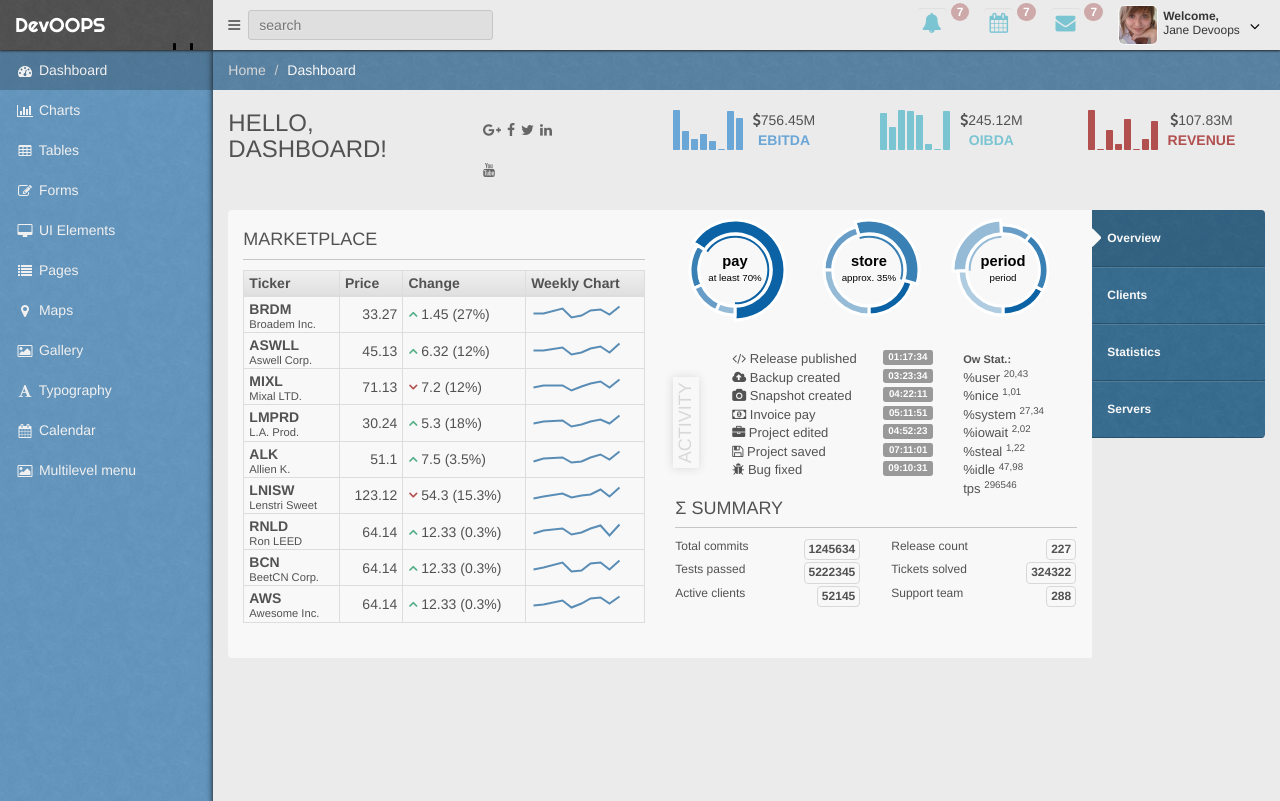
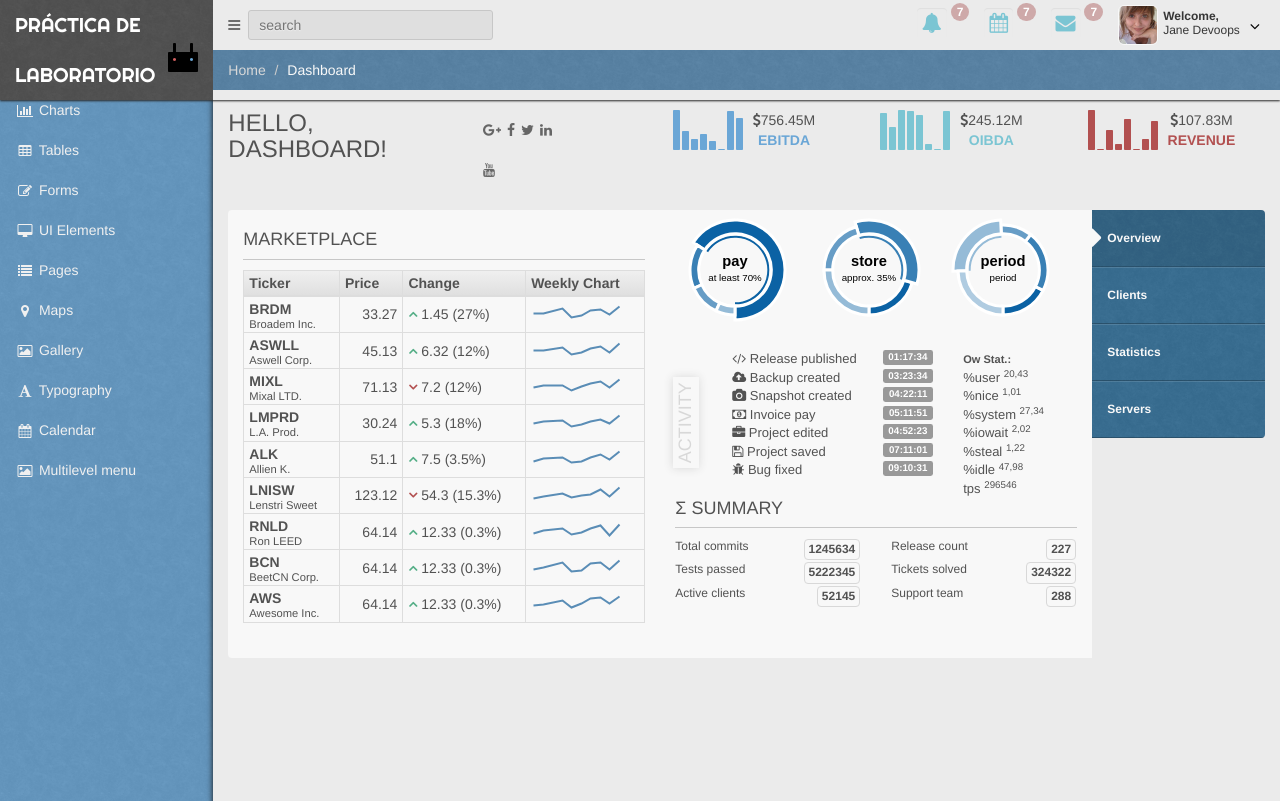
Before and after one commit to EdwinRos96/PracticaLab, a plain HTML site: page index.html in a window 1280 px wide. Drawn offline with Linux system fonts and the light colour scheme.

Commit message:
Modificado el archivo index.html

```diff
--- a/index.html
+++ b/index.html
@@ -49,7 +49,7 @@
 	<div class="container-fluid expanded-panel">
 		<div class="row">
 			<div id="logo" class="col-xs-12 col-sm-2">
-				<a href="index.html">DevOOPS</a>
+				<a href="index.html">PRÁCTICA DE LABORATORIO</a>
 			</div>
 			<div id="top-panel" class="col-xs-12 col-sm-10">
 				<div class="row">
```
